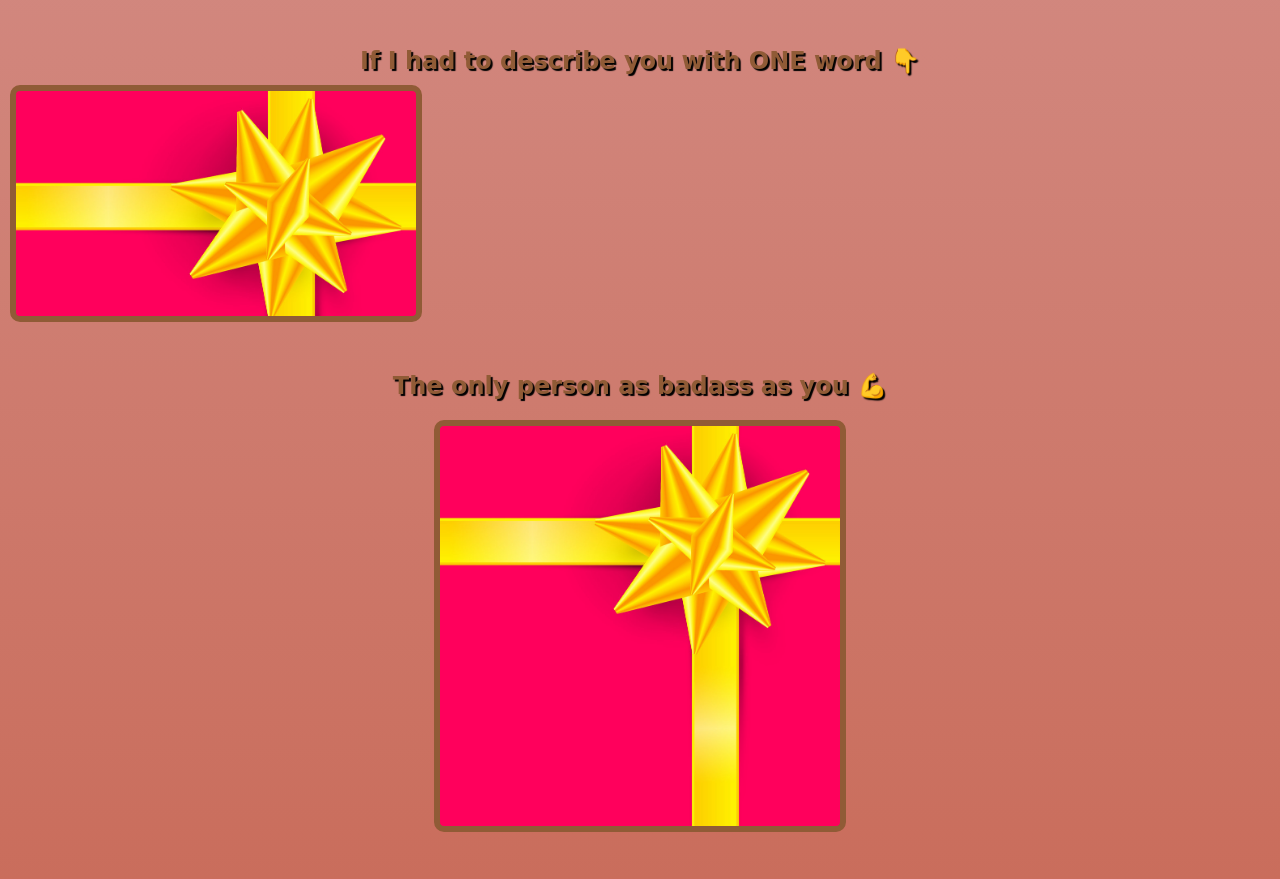
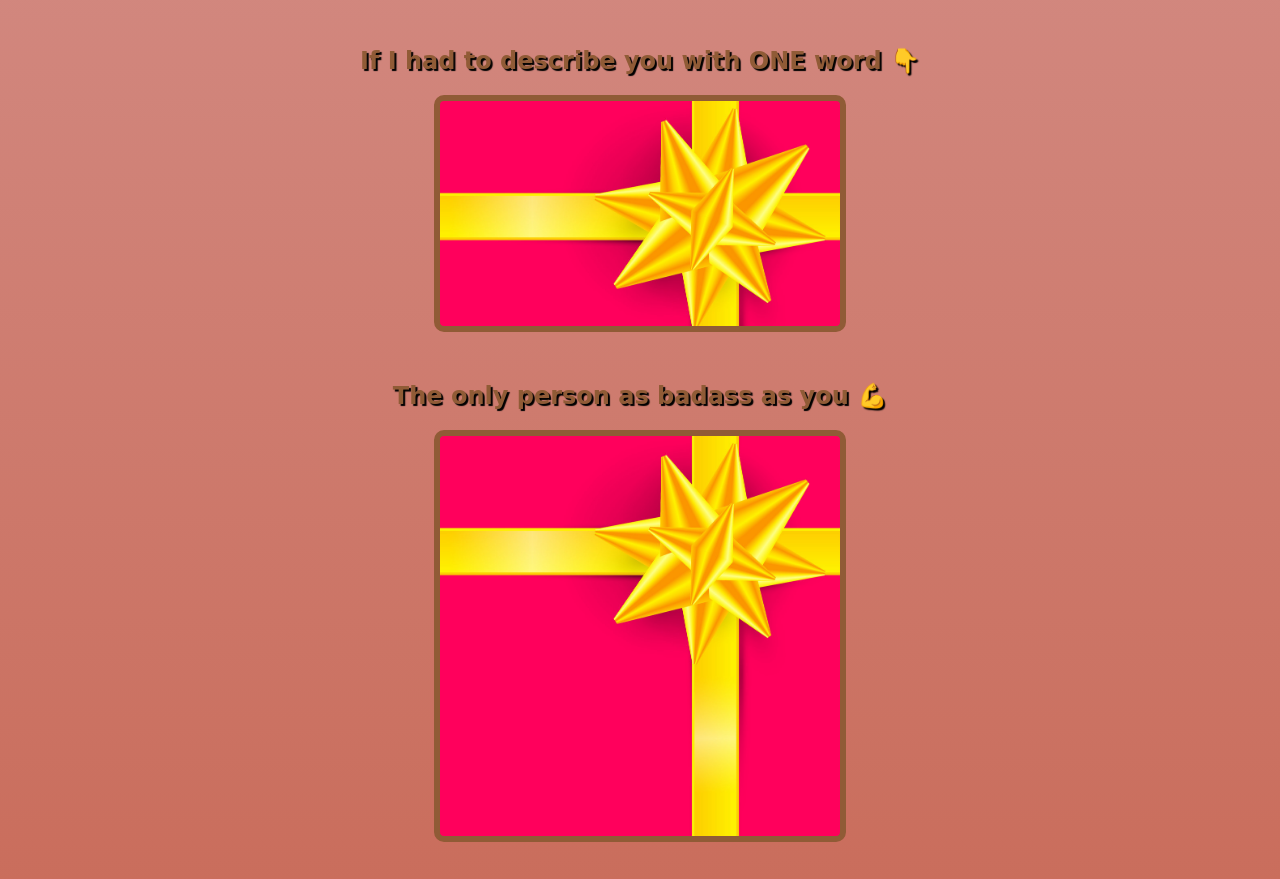
Before and after one commit to davidjyacus/b-day-GIFt, a plain HTML site: page index.html in a window 1280 px wide. Shown: the part 1399-2278 px from the top of the page. Drawn offline with Linux system fonts and the light colour scheme; a web font is replaced by a local one.

Commit message:
Update styles.css

```diff
--- a/styles.css
+++ b/styles.css
@@ -79,7 +79,7 @@ h1, h2, h3, h4, p {
 #gift-img-genius {
     max-width: 400px;
     height: 225px;
-    margin: 0
+    padding: 0
 }
 
 #gift-img-genius:hover {
```
